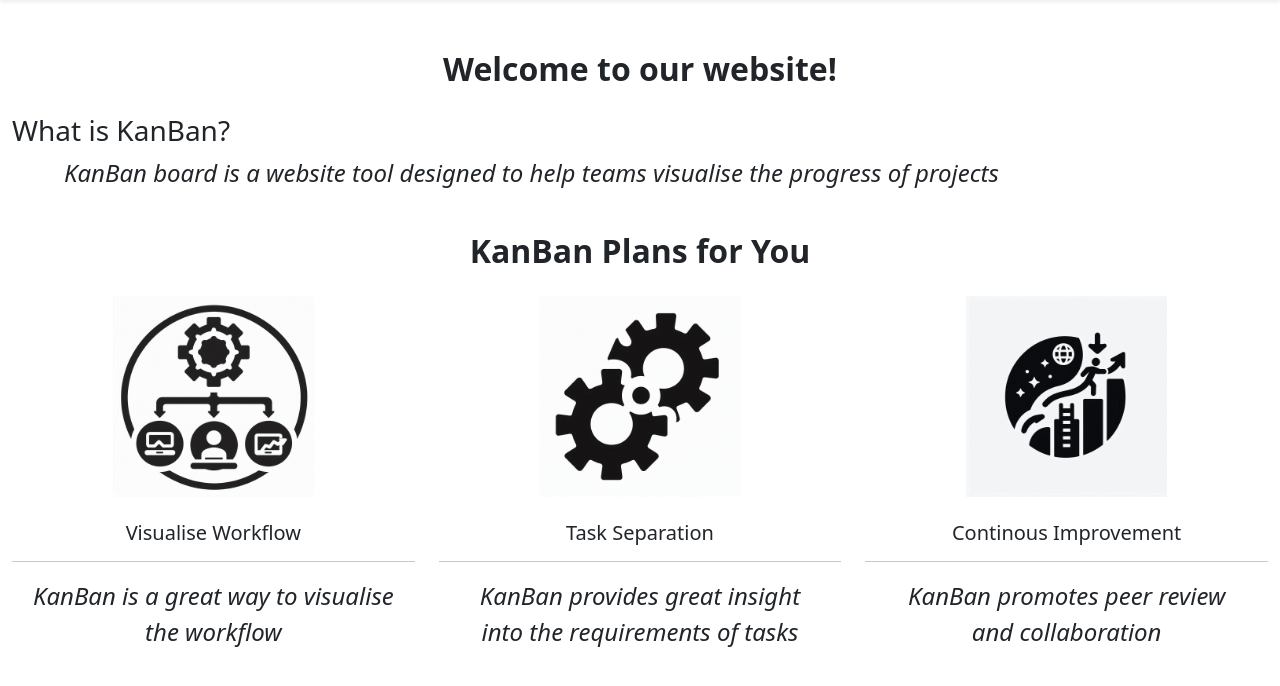
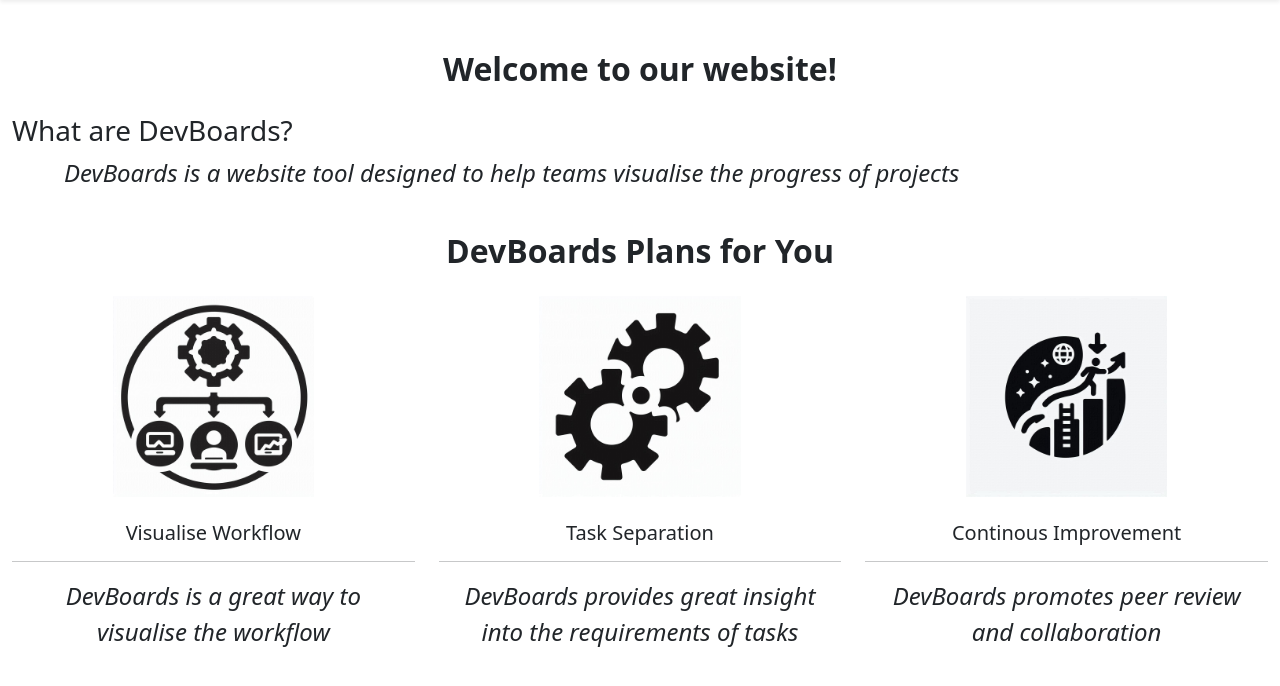
Before and after one commit to Elijah017/CITS3403-Group-Project, a Python web app: template templates/index.html in a window 1280 px wide. Shown: the part 56-742 px from the top of the page. Run offline with Jinja, Linux system fonts and the light colour scheme; the template is opened without the code that fills it, so the values that code supplies are empty.

```diff
--- a/static/styles/main.css
+++ b/static/styles/main.css
@@ -147,6 +147,10 @@ div.formHelpers {
   opacity: 0.75;
 }
 
+.filter-btn {
+  opacity: 0.75;
+}
+
 .search-bar {
   width: 88%;
   margin-top: 0.375rem;
--- a/templates/base.html
+++ b/templates/base.html
@@ -28,7 +28,7 @@
                         {% if session.is_login %}
                             <li><a class="dropdown-item" href="{{ url_for('boards') }}">Boards</a></li>
                             <li><hr class="dropdown-divider"></li>
-                            <li><a class="dropdown-item" href="{{ url_for('newBoard') }}">New Kanban Board</a></li>
+                            <li><a class="dropdown-item" href="{{ url_for('newBoard') }}">New DevBoards Board</a></li>
                             <li><hr class="dropdown-divider"></li>
                         {% endif %}
                         <li><a class="dropdown-item" href="{{ url_for('about') }}">About Us</a></li>
--- a/templates/boardCreat.html
+++ b/templates/boardCreat.html
@@ -12,7 +12,7 @@
     <form method="post" class="bg-white shadow-sm centred login-form board-create-form">
         {{ form.csrf_token }}
         <h1>Board Creation</h1>
-        <p class="text-center" id="description">Let's Start Creating Your New KanBan Board!</p>
+        <p class="text-center" id="description">Let's Start Creating Your New DevBoards Board!</p>
         <div id="create">
             <form method="post">
                 {{ form.csrf_token }}
--- a/templates/index.html
+++ b/templates/index.html
@@ -1,6 +1,6 @@
 {% extends "base.html" %}
 
-{% block title %}KanBan{% endblock %}
+{% block title %}DevBoards{% endblock %}
 
 {% block content %}
     {%  for message in get_flashed_messages() %}
@@ -15,29 +15,29 @@
     <div class="container-fluid">
         <div class="row">
             <div class="col-sm-8"></div>
-                <h3>What is KanBan?</h3>
-                <p class="description">KanBan board is a website tool designed to help teams visualise the progress of projects</p>
+                <h3>What are DevBoards?</h3>
+                <p class="description">DevBoards is a website tool designed to help teams visualise the progress of projects</p>
             </div>
             <div class="col-sm-4">
             </div>
         </div>
     </div>
     <div class="container-fluid">
-        <h2 class="empha text-center">KanBan Plans for You</h2>
+        <h2 class="empha text-center">DevBoards Plans for You</h2>
         <div class="row">
             <div class="col-sm-4">
                 <img src="{{ url_for('static', filename='images/workflow.png') }}" alt="workflow" class="image">
                 <br>
                 <h5 class="text-center">Visualise Workflow</h5>
                 <hr>
-                <p class="description text-center">KanBan is a great way to visualise the workflow</p>
+                <p class="description text-center">DevBoards is a great way to visualise the workflow</p>
             </div>
             <div class="col-sm-4">
                 <img src="{{ url_for('static', filename='images/divide_work.png') }}" alt="Task Separation" class="image">
                 <br>
                 <h5 class="text-center">Task Separation</h5>
                 <hr>
-                <p class="description text-center">KanBan provides great insight into the
+                <p class="description text-center">DevBoards provides great insight into the
                     requirements of tasks</p>
             </div>
             <div class="col-sm-4">
@@ -45,7 +45,7 @@
                 <br>
                 <h5 class="text-center">Continous Improvement</h5>
                 <hr>
-                <p class="description text-center">KanBan promotes peer review and collaboration</p>
+                <p class="description text-center">DevBoards promotes peer review and collaboration</p>
             </div>
         </div>
     </div>
```
Also changed, not shown: templates/boards/boards.html (+33 -27 lines).
